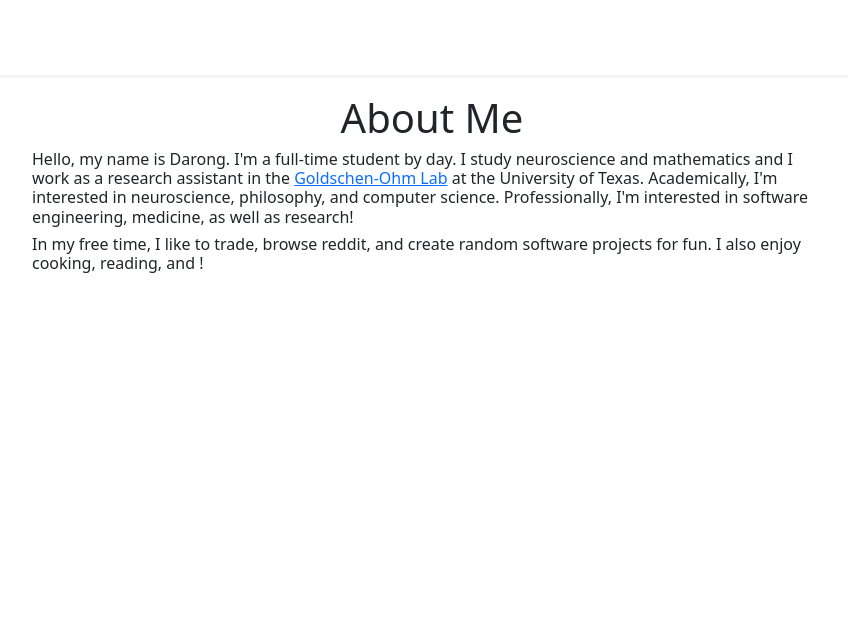
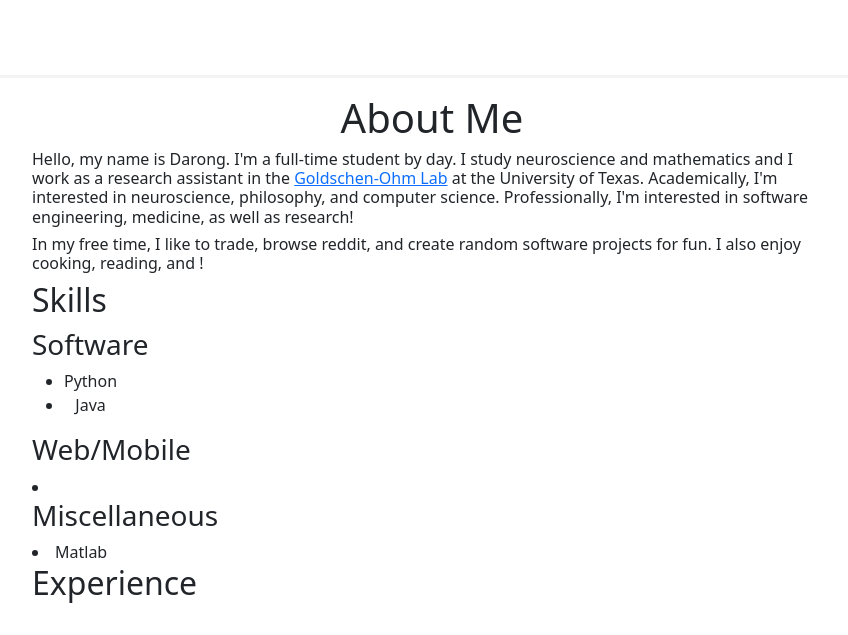
Before and after one commit to darongqi/darongqi.github.io, a plain HTML site: page index.html in a window 1280 px wide. Shown: the part 725-1360 px from the top of the page, without its empty margins (208-1056 px from the left). Before the commit the page ends 1006 px from the top, so only its background shows below. Drawn offline with nearby package versions, Linux system fonts and the light colour scheme.

Commit message:
Mac changes

```diff
--- a/index.html
+++ b/index.html
@@ -58,10 +58,20 @@
     </div>
     <!--Skills and Experiences-->
     <div id="skills">
-
+      <h2>Skills</h2>
+      <h3>Software</h3>
+      <ul>
+        <li>Python</li>
+        <li>Java</li>
+      </ul>
+      <h3>Web/Mobile</h3>
+        <li></li>
+      <h3>Miscellaneous</h3>
+        <li>Matlab</li>
     </div>
-    <div id="experiences">
-
+    <div id="experience">
+      <h2>Experience</h2>
+      <ul></ul>
     </div>
     <!--Projects-->
     <div class="wrapper-footer">
```
